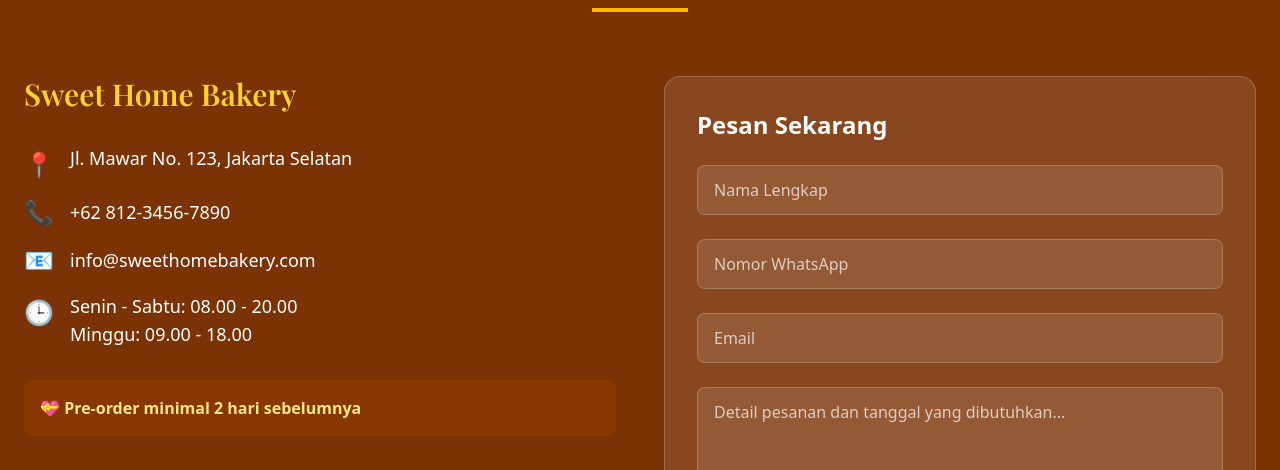
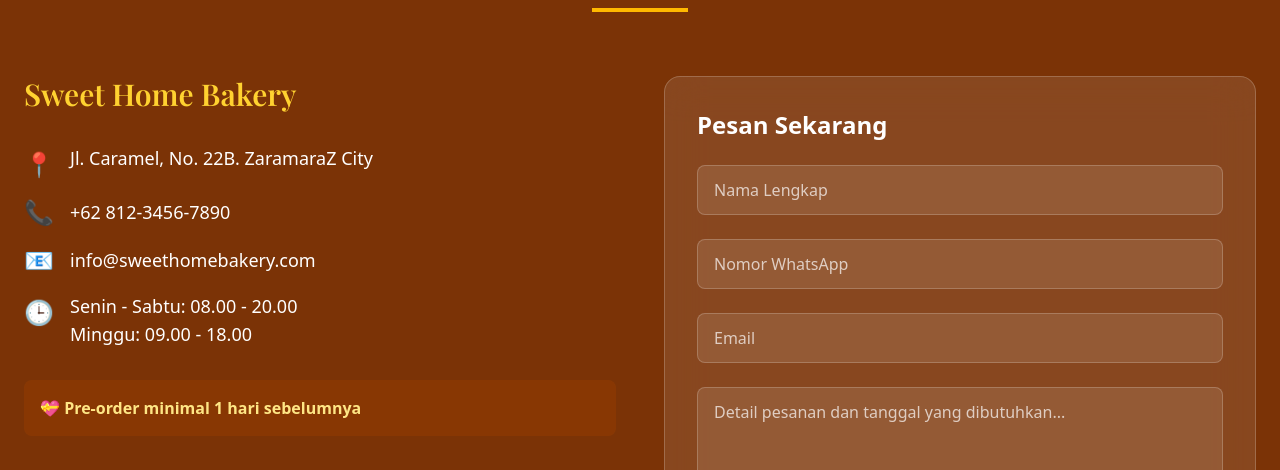
Before and after one commit to IshqhsI/IshqBakery, a Vue app: page / in a window 1280 px wide. Shown: the part 2575-3045 px from the top of the page. Built offline with nearby package versions, Linux system fonts and the light colour scheme.

Commit message:
chore(contact): change address text & add id to contact form

```diff
--- a/src/components/Contact.vue
+++ b/src/components/Contact.vue
@@ -22,7 +22,7 @@
           <div class="space-y-3 sm:space-y-4 text-base sm:text-lg">
             <div class="flex items-start gap-3 sm:gap-4">
               <span class="text-xl sm:text-2xl mt-1">📍</span>
-              <span class="flex-1">Jl. Mawar No. 123, Jakarta Selatan</span>
+              <span class="flex-1">Jl. Caramel, No. 22B. ZaramaraZ City</span>
             </div>
             <div class="flex items-center gap-3 sm:gap-4">
               <span class="text-xl sm:text-2xl">📞</span>
@@ -43,7 +43,7 @@
 
           <div class="mt-6 sm:mt-8 p-3 sm:p-4 bg-amber-800/50 rounded-lg">
             <p class="text-amber-200 font-semibold text-sm sm:text-base">
-              💝 Pre-order minimal 2 hari sebelumnya
+              💝 Pre-order minimal 1 hari sebelumnya
             </p>
           </div>
         </div>
@@ -62,13 +62,15 @@
               <input
                 type="text"
                 placeholder="Nama Lengkap"
+                id="name"
                 required
                 class="w-full px-3 sm:px-4 py-2 sm:py-3 rounded-lg bg-white/10 border border-white/20 text-white placeholder-white/70 focus:outline-none focus:ring-2 focus:ring-amber-400 focus:border-transparent text-sm sm:text-base"
               />
             </div>
             <div>
               <input
-                type="tel"
+                type="telp"
+                id="telp"
                 placeholder="Nomor WhatsApp"
                 required
                 class="w-full px-3 sm:px-4 py-2 sm:py-3 rounded-lg bg-white/10 border border-white/20 text-white placeholder-white/70 focus:outline-none focus:ring-2 focus:ring-amber-400 focus:border-transparent text-sm sm:text-base"
@@ -77,6 +79,7 @@
             <div>
               <input
                 type="email"
+                id="email"
                 placeholder="Email"
                 class="w-full px-3 sm:px-4 py-2 sm:py-3 rounded-lg bg-white/10 border border-white/20 text-white placeholder-white/70 focus:outline-none focus:ring-2 focus:ring-amber-400 focus:border-transparent text-sm sm:text-base"
               />
@@ -84,6 +87,7 @@
             <div>
               <textarea
                 rows="4"
+                id="detail"
                 placeholder="Detail pesanan dan tanggal yang dibutuhkan..."
                 required
                 class="w-full px-3 sm:px-4 py-2 sm:py-3 rounded-lg bg-white/10 border border-white/20 text-white placeholder-white/70 focus:outline-none focus:ring-2 focus:ring-amber-400 focus:border-transparent resize-none text-sm sm:text-base"
```
